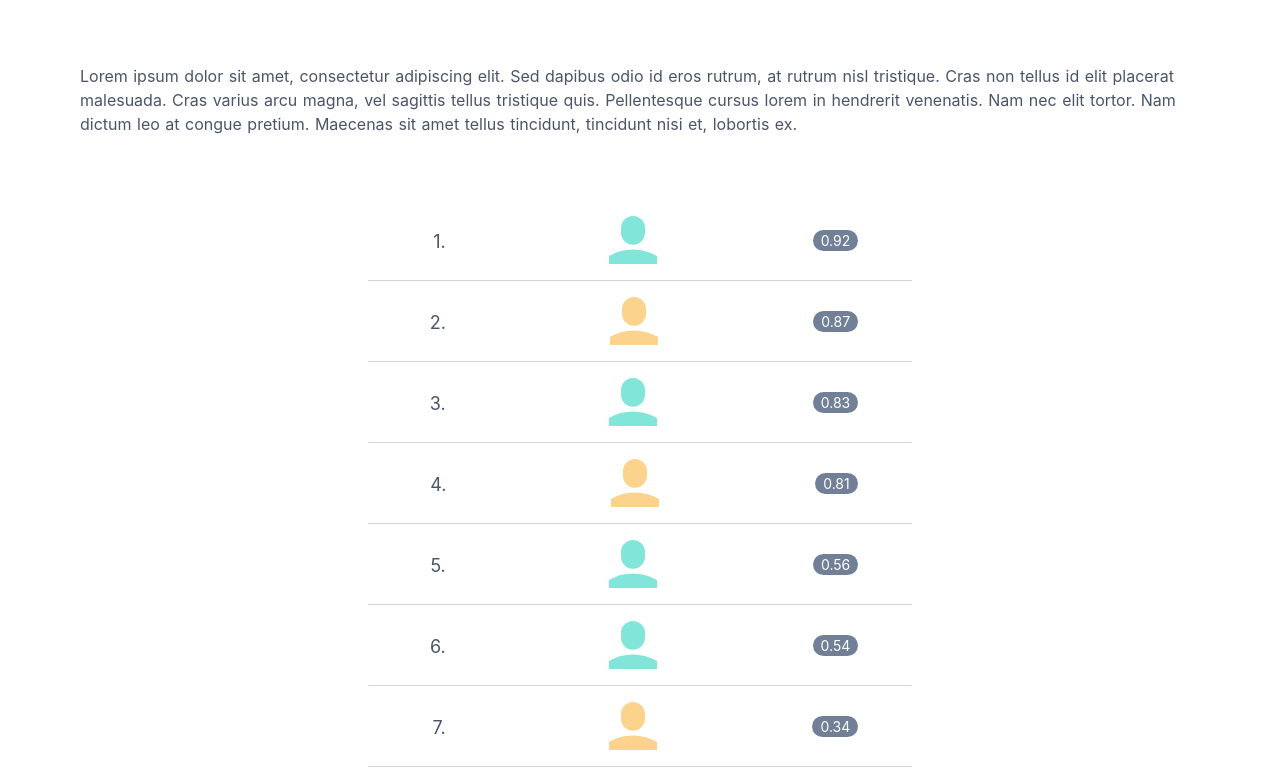
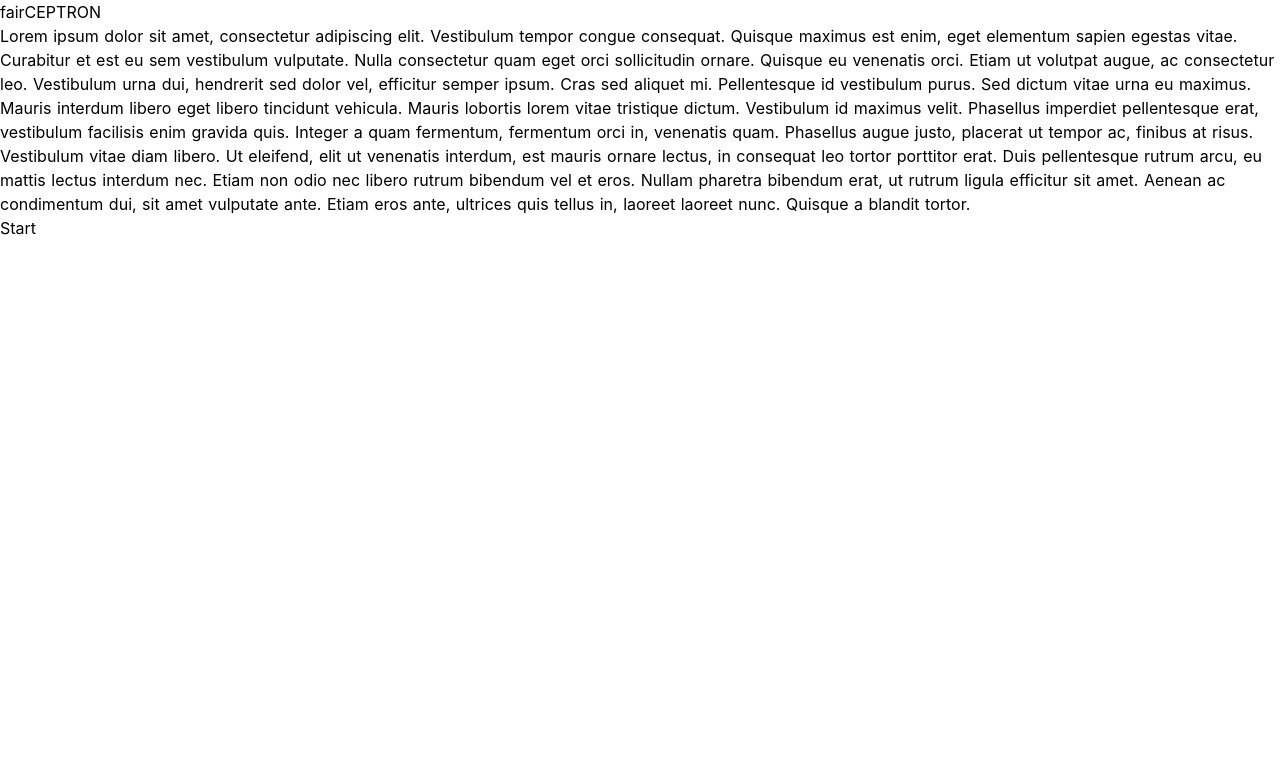
Before and after one commit to cssh-rwth/fairceptron, a Nuxt app: page / in a window 1280 px wide. Shown: the top 781 px of the page. Built offline with nearby package versions, Linux system fonts and the light colour scheme; what @tailwindcss/custom-forms would draw is missing.

Commit message:
Figure out routing

```diff
--- a/components/RatingBar.vue
+++ b/components/RatingBar.vue
@@ -1,6 +1,8 @@
 <template>
   <div class="w-full sm:px-8">
     <form
+      :action="(parseInt(this.$route.params.id) + 1).toString()"
+      method="post"
       class="w-full max-w-4xl p-4 mb-4 sm:mb-8 lg:mb-16 xl:mb-32 mx-auto flex flex-wrap items-end justify-center"
     >
       <div class="flex flex-grow items-end relative justify-center">
--- a/pages/index.vue
+++ b/pages/index.vue
@@ -1,39 +1,32 @@
 <template>
-  <div class="max-w-6xl min-h-screen mx-auto grid grid-cols-1">
-    <QuestionDescription class="self-start" />
-    <SelectionPersonas
-      v-if="questionType === 'selection'"
-      :personas="this.$store.getters.personas"
-      class="self-center my-12"
-    />
-    <RankingPersonas
-      v-if="questionType === 'ranking'"
-      :personas="this.$store.getters.personasSorted"
-      class="self-center my-12"
-    />
-    <RatingBar class="self-end" />
+  <div>
+    <h1>fairCEPTRON</h1>
+    <div>
+      Lorem ipsum dolor sit amet, consectetur adipiscing elit. Vestibulum tempor
+      congue consequat. Quisque maximus est enim, eget elementum sapien egestas
+      vitae. Curabitur et est eu sem vestibulum vulputate. Nulla consectetur
+      quam eget orci sollicitudin ornare. Quisque eu venenatis orci. Etiam ut
+      volutpat augue, ac consectetur leo. Vestibulum urna dui, hendrerit sed
+      dolor vel, efficitur semper ipsum. Cras sed aliquet mi. Pellentesque id
+      vestibulum purus. Sed dictum vitae urna eu maximus. Mauris interdum libero
+      eget libero tincidunt vehicula. Mauris lobortis lorem vitae tristique
+      dictum. Vestibulum id maximus velit. Phasellus imperdiet pellentesque
+      erat, vestibulum facilisis enim gravida quis. Integer a quam fermentum,
+      fermentum orci in, venenatis quam. Phasellus augue justo, placerat ut
+      tempor ac, finibus at risus. Vestibulum vitae diam libero. Ut eleifend,
+      elit ut venenatis interdum, est mauris ornare lectus, in consequat leo
+      tortor porttitor erat. Duis pellentesque rutrum arcu, eu mattis lectus
+      interdum nec. Etiam non odio nec libero rutrum bibendum vel et eros.
+      Nullam pharetra bibendum erat, ut rutrum ligula efficitur sit amet. Aenean
+      ac condimentum dui, sit amet vulputate ante. Etiam eros ante, ultrices
+      quis tellus in, laoreet laoreet nunc. Quisque a blandit tortor.
+    </div>
+    <nuxt-link to="/questions/1">Start</nuxt-link>
   </div>
 </template>
 
 <script>
-import RatingBar from '~/components/RatingBar.vue'
-import SelectionPersonas from '~/components/SelectionPersonas.vue'
-import QuestionDescription from '~/components/QuestionDescription.vue'
-import RankingPersonas from '~/components/RankingPersonas.vue'
-
-export default {
-  components: {
-    RatingBar,
-    SelectionPersonas,
-    RankingPersonas,
-    QuestionDescription
-  },
-  data() {
-    return {
-      questionType: 'ranking'
-    }
-  }
-}
+export default {}
 </script>
 
-<style></style>
+<style scoped></style>
--- /dev/null
+++ b/pages/questions/_id.vue
@@ -0,0 +1,48 @@
+<template>
+  <div class="max-w-6xl min-h-screen mx-auto grid grid-cols-1">
+    <QuestionDescription class="self-start" />
+    <SelectionPersonas
+      v-if="questionType === 'selection'"
+      :personas="this.$store.getters.personas"
+      class="self-center my-12"
+    />
+    <RankingPersonas
+      v-if="questionType === 'ranking'"
+      :personas="this.$store.getters.personasSorted"
+      class="self-center my-12"
+    />
+    <RatingBar class="self-end" />
+  </div>
+</template>
+
+<script>
+import RatingBar from '~/components/RatingBar.vue'
+import SelectionPersonas from '~/components/SelectionPersonas.vue'
+import QuestionDescription from '~/components/QuestionDescription.vue'
+import RankingPersonas from '~/components/RankingPersonas.vue'
+
+export default {
+  components: {
+    RatingBar,
+    SelectionPersonas,
+    RankingPersonas,
+    QuestionDescription
+  },
+  data() {
+    return {
+      id: this.$route.params.id
+    }
+  },
+  computed: {
+    questionType() {
+      return this.id % 2 === 0 ? 'ranking' : 'selection'
+    }
+  },
+  validate({ params }) {
+    // Must be a number
+    return /^\d+$/.test(params.id)
+  }
+}
+</script>
+
+<style></style>
```
